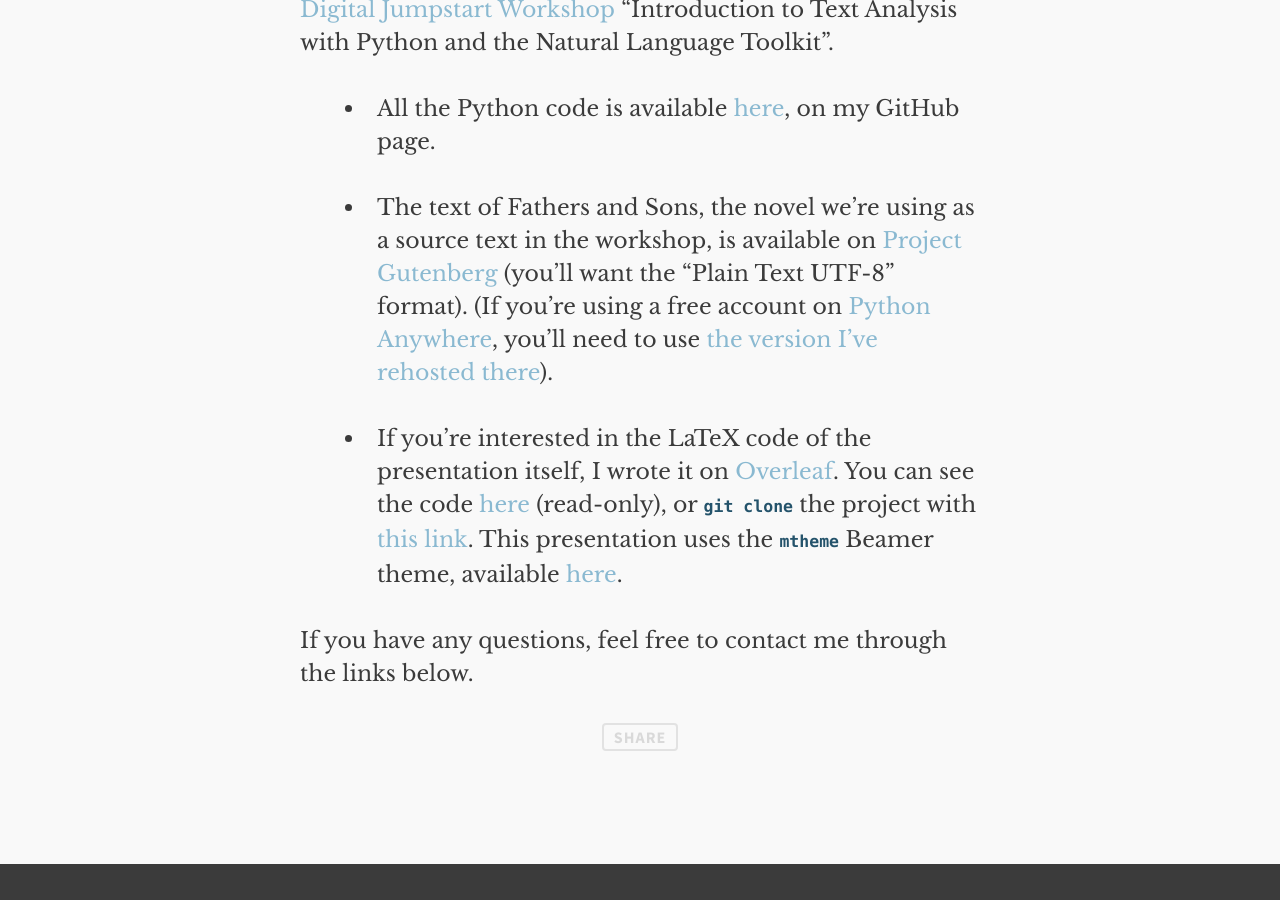
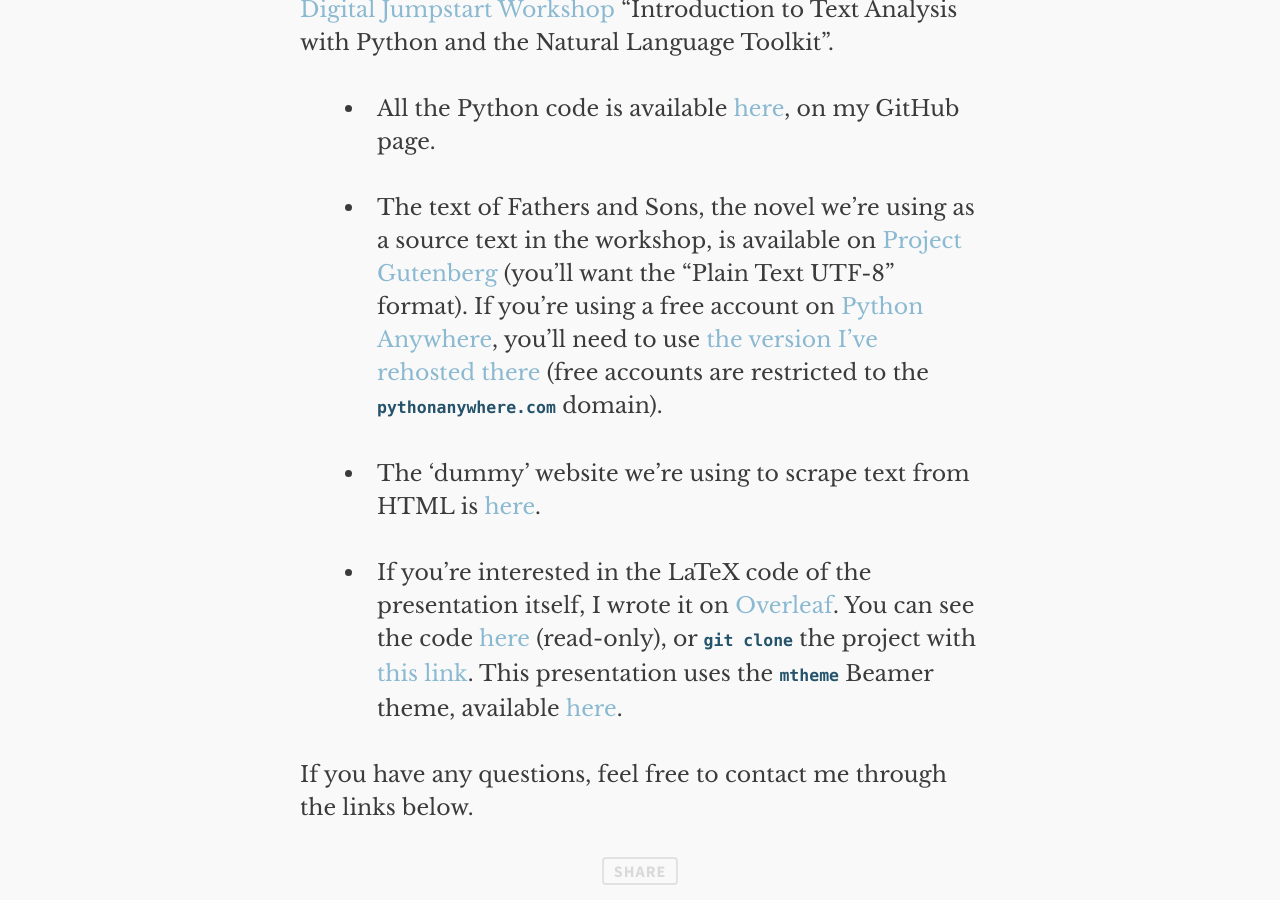
Before and after one commit to menzenski/menzenski.github.io, a Jekyll site: the page built from nltk.md, in a window 1280 px wide and 900 px high, scrolled down 866 px. Built offline with Jekyll 4.4.1, drawn with Linux system fonts in a browser that asks for light colours; comment, search, counter and statistics services are not loaded.

Commit message:
updated NLTK page again

```diff
--- a/nltk.md
+++ b/nltk.md
@@ -17,8 +17,11 @@ Python and the Natural Language Toolkit".
 * The text of <i>Fathers and Sons</i>, the novel we're using as a
   source text in the workshop, is available on
   [Project Gutenberg][gutenberg] (you'll want the "Plain Text UTF-8"
-  format). (If you're using a free account on [Python Anywhere][pa],
-  you'll need to use [the version I've rehosted there][patext]).
+  format). If you're using a free account on [Python Anywhere][pa],
+  you'll need to use [the version I've rehosted there][patext] (free
+  accounts are restricted to the `pythonanywhere.com` domain).
+
+* The 'dummy' website we're using to scrape text from HTML is [here][dummy].
 
 * If you're interested in the LaTeX code of the presentation itself,
   I wrote it on [Overleaf][ol]. You can see the code [here][latexcode]
@@ -38,6 +41,8 @@ If you have any questions, feel free to contact me through the links below.
 
 [patext]:  http://menzenski.pythonanywhere.com/text/fathers_and_sons.txt
 
+[dummy]: http://menzenski.pythonanywhere.com/text/blog_post.html
+
 [ol]: https://www.overleaf.com
 
 [latexcode]: https://www.overleaf.com/read/jjvswmcgkkqc
```
